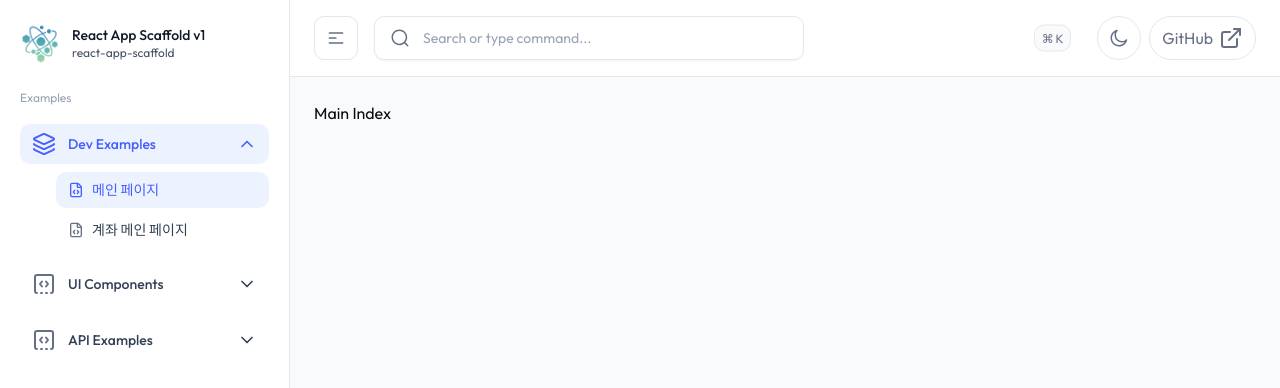
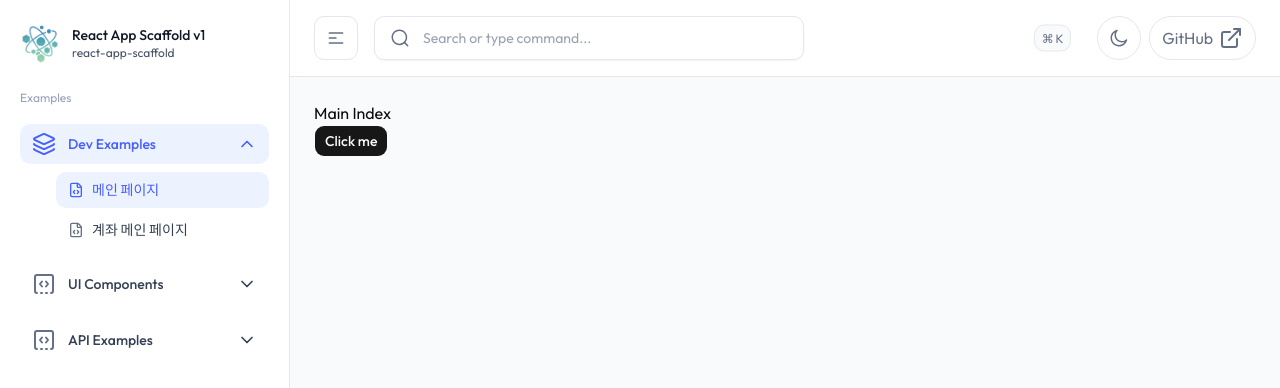
Before and after one commit to nic-company-single-react/react-app-scaffold, a React (Vite) app: page / in a window 1280 px wide. Shown: the top 388 px of the page. Built offline with nearby package versions, Linux system fonts and the light colour scheme.

Commit message:
UI Component 사용과정 정리

```diff
--- a/src/domains/main/pages/MainIndex.tsx
+++ b/src/domains/main/pages/MainIndex.tsx
@@ -1,7 +1,10 @@
+import { Button } from '@components/ui';
+
 export default function MainIndex(): React.ReactNode {
 	return (
 		<div>
 			<h1>Main Index</h1>
+			<Button onClick={() => alert('Button clicked')}>Click me</Button>
 		</div>
 	);
 }
--- /dev/null
+++ b/src/shared/components/shadcn/components/ui/index.ts
@@ -0,0 +1,3 @@
+// shadcn 컴포넌트 추가 시 이 파일만 수정
+export * from './button';
+export * from './accordion';
--- /dev/null
+++ b/src/shared/components/ui/index.ts
@@ -0,0 +1,8 @@
+// 모든 UI 컴포넌트를 한 곳에서 관리하기 위한  통합 허브 파일
+
+// ── shadcn 컴포넌트 re-export ──────────────────────────────
+export * from '../shadcn/components/ui';
+
+// ── 내가 만든 커스텀 컴포넌트 re-export ─────────────────────
+//export { DataTable } from './DataTable';
+//export { MyCustomCard } from './MyCustomCard';
--- a/tsconfig.app.json
+++ b/tsconfig.app.json
@@ -21,7 +21,9 @@
 		"erasableSyntaxOnly": true,
 		"noFallthroughCasesInSwitch": true,
 		"paths": {
-			"@/*": ["./src/*"]
+			"@/*": ["./src/*"],
+			"@components/ui": ["./src/shared/components/ui"],
+			"@components/ui/*": ["./src/shared/components/ui/*"]
 		}
 	},
 	"include": ["src"]
--- a/tsconfig.json
+++ b/tsconfig.json
@@ -4,7 +4,9 @@
 	"compilerOptions": {
 		"baseUrl": ".",
 		"paths": {
-			"@/*": ["./src/*"]
+			"@/*": ["./src/*"],
+			"@components/ui": ["./src/shared/components/ui"],
+			"@components/ui/*": ["./src/shared/components/ui/*"]
 		}
 	}
 }
--- a/vite.config.ts
+++ b/vite.config.ts
@@ -12,6 +12,7 @@ export default defineConfig(({ mode }) => {
 		resolve: {
 			alias: {
 				'@': resolve(__dirname, './src'),
+				'@components/ui': resolve(__dirname, './src/shared/components/ui'),
 				'@app-types': resolve(__dirname, './src/types'),
 			},
 		},
```
